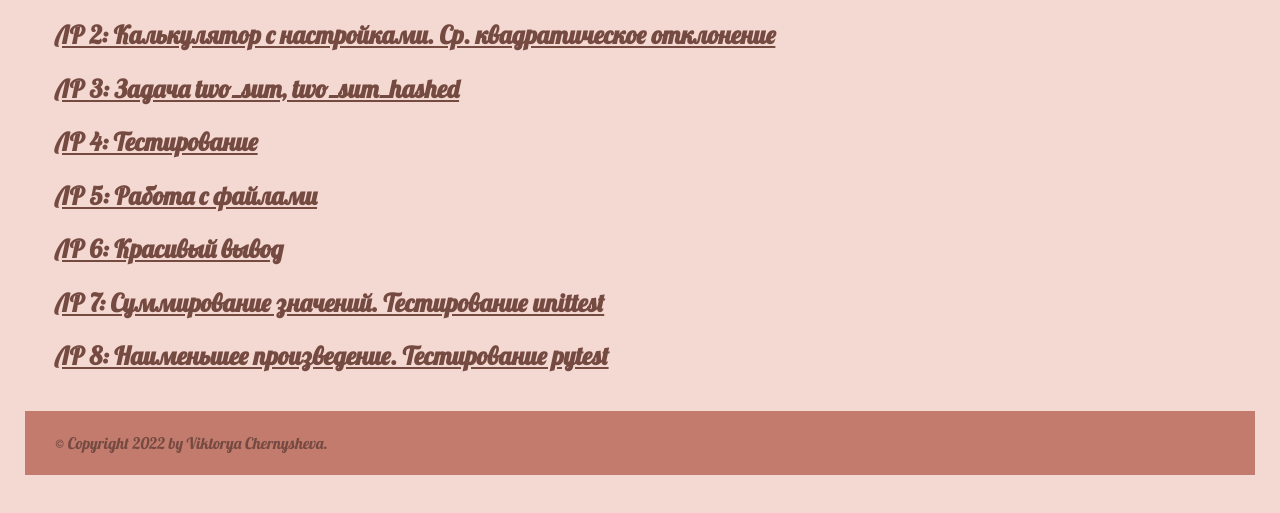
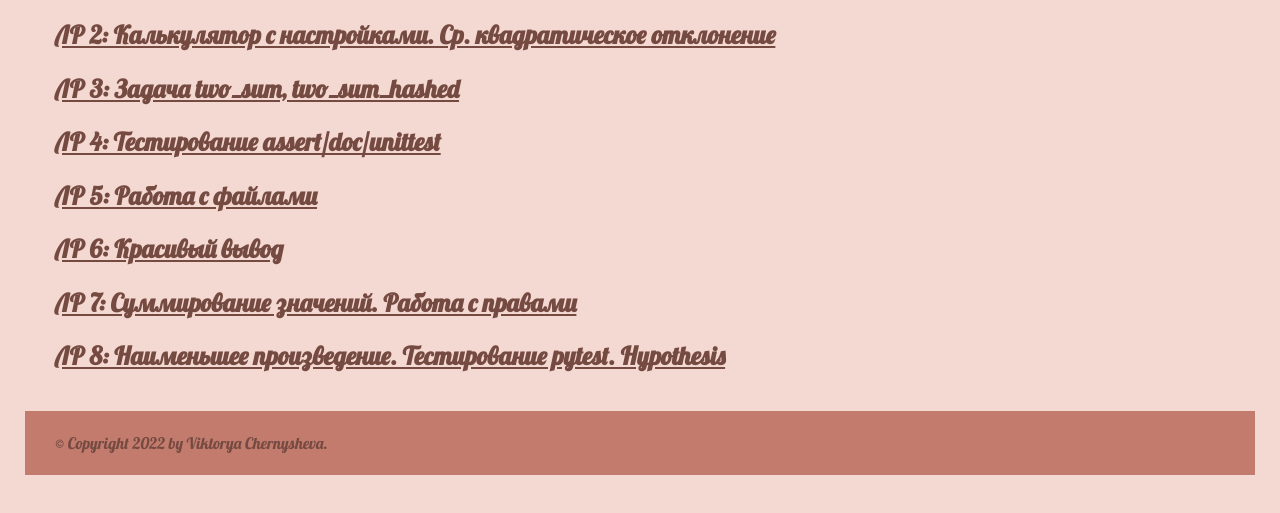
Before and after one commit to vichnya/my_lektor, a plain HTML site: page projects/3-sem/index.html in a window 1280 px wide. Shown: the part 293-806 px from the top of the page. Drawn offline with nearby package versions, Linux system fonts and the light colour scheme.

Commit message:
Synchronized build

```diff
--- a/projects/3-sem/index.html
+++ b/projects/3-sem/index.html
@@ -47,11 +47,11 @@
   <div class="description"><p><a href="https://replit.com/@ViktoriiaChiern/LR-1#main.py">ЛР 1: Калькулятор с дополнительными действиями</a></p>
 <p><a href="https://replit.com/@ViktoriiaChiern/LR-2#main.py">ЛР 2: Калькулятор с настройками. Ср. квадратическое отклонение</a></p>
 <p><a href="https://replit.com/@ViktoriiaChiern/LR-3#main.py">ЛР 3: Задача two_sum, two_sum_hashed</a></p>
-<p><a href="https://replit.com/@ViktoriiaChiern/LR-4#main.py">ЛР 4: Тестирование</a></p>
+<p><a href="https://replit.com/@ViktoriiaChiern/LR-4#main.py">ЛР 4: Тестирование assert/doc/unittest</a></p>
 <p><a href="https://replit.com/@ViktoriiaChiern/LR-5#main.py">ЛР 5: Работа с файлами</a></p>
 <p><a href="https://replit.com/@ViktoriiaChiern/LR-6#main.py">ЛР 6: Красивый вывод</a></p>
-<p><a href="https://replit.com/@ViktoriiaChiern/LR-7#main.py">ЛР 7: Суммирование значений. Тестирование unittest</a></p>
-<p><a href="https://replit.com/@ViktoriiaChiern/LR-8#main.py">ЛР 8: Наименьшее произведение. Тестирование pytest</a></p>
+<p><a href="https://replit.com/@ViktoriiaChiern/LR-7#main.py">ЛР 7: Суммирование значений. Работа с правами</a></p>
+<p><a href="https://replit.com/@ViktoriiaChiern/LR-8#main.py">ЛР 8: Наименьшее произведение. Тестирование pytest. Hypothesis</a></p>
 </div>
 
   </div>
```
